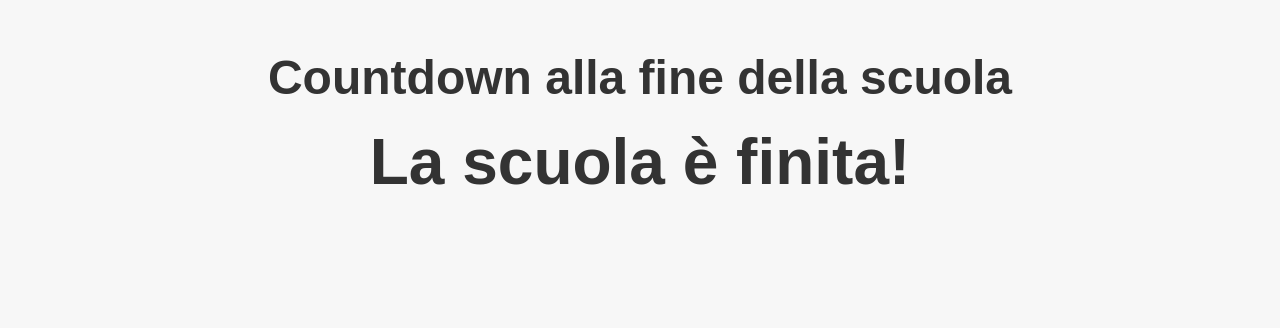
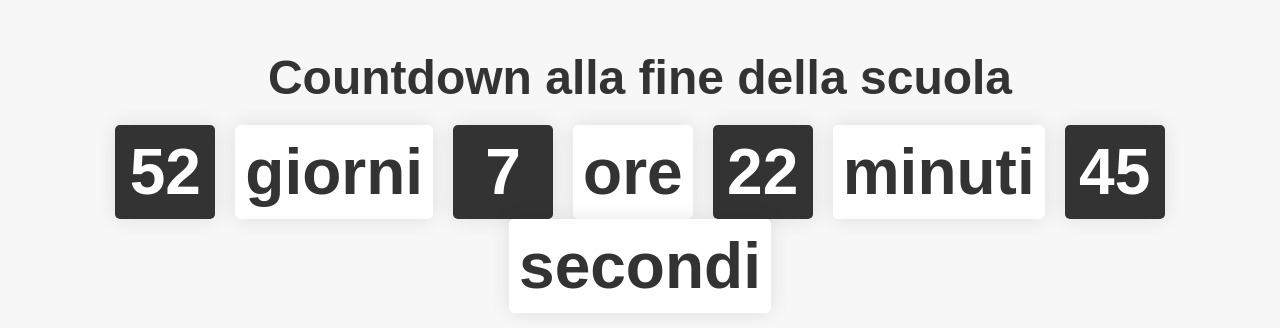
Before and after one commit to vincyxiroff/finescuola-countdown, a plain HTML site: page index.html in a window 1280 px wide. Drawn offline with Linux system fonts and the light colour scheme.

Commit message:
Update index.html

```diff
--- a/index.html
+++ b/index.html
@@ -44,7 +44,7 @@
 	<div id="countdown"></div>
 	<script>
 
-		var countDownDate = new Date("June 7, 2023 00:00:00").getTime();
+		var countDownDate = new Date("June 7, 24 00:00:00").getTime();
 
 
 		var x = setInterval(function() {
```
